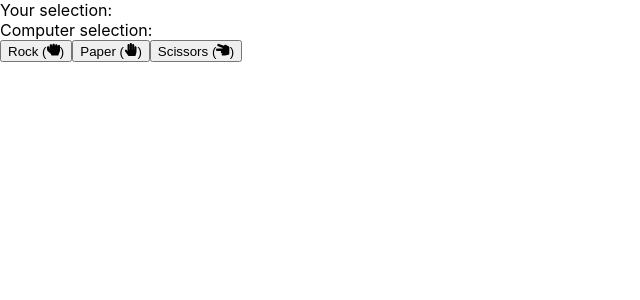
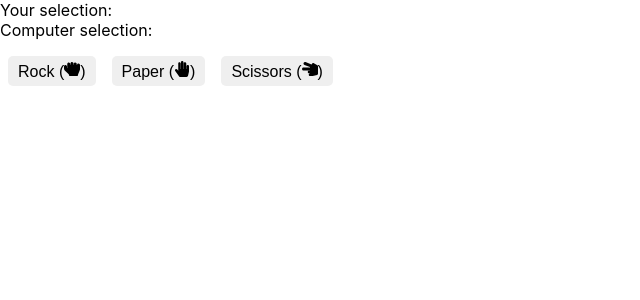
Before and after one commit to ArvinthC3000/rock-paper-scissor, a React (Create React App) app: page / in a window 1280 px wide. Shown: the top 300 px of the page, without its empty margins (0-640 px from the left). Built offline with nearby package versions, Linux system fonts and the light colour scheme.

Commit message:
style changes

```diff
--- a/src/App.css
+++ b/src/App.css
@@ -1,38 +1,24 @@
-.App {
+button {
+  /* background-color: #66fb61; */
+
+  /* background-color: #4caf50;  */
+  border-radius: 5px;
+  border: none;
+  /* color: white; */
+  padding: 5px 10px;
   text-align: center;
+  text-decoration: none;
+  display: inline-block;
+  font-size: 16px;
+  margin: 1rem 0.5rem;
 }
 
-.App-logo {
-  height: 40vmin;
-  pointer-events: none;
+button:hover {
+  border: none;
+  background-color: #c5c2c2;
 }
 
-@media (prefers-reduced-motion: no-preference) {
-  .App-logo {
-    animation: App-logo-spin infinite 20s linear;
-  }
+.buttonContainer {
+  width: 25rem;
+  display: flex;
 }
-
-.App-header {
-  background-color: #282c34;
-  min-height: 100vh;
-  display: flex;
-  flex-direction: column;
-  align-items: center;
-  justify-content: center;
-  font-size: calc(10px + 2vmin);
-  color: white;
-}
-
-.App-link {
-  color: #61dafb;
-}
-
-@keyframes App-logo-spin {
-  from {
-    transform: rotate(0deg);
-  }
-  to {
-    transform: rotate(360deg);
-  }
-}
```
